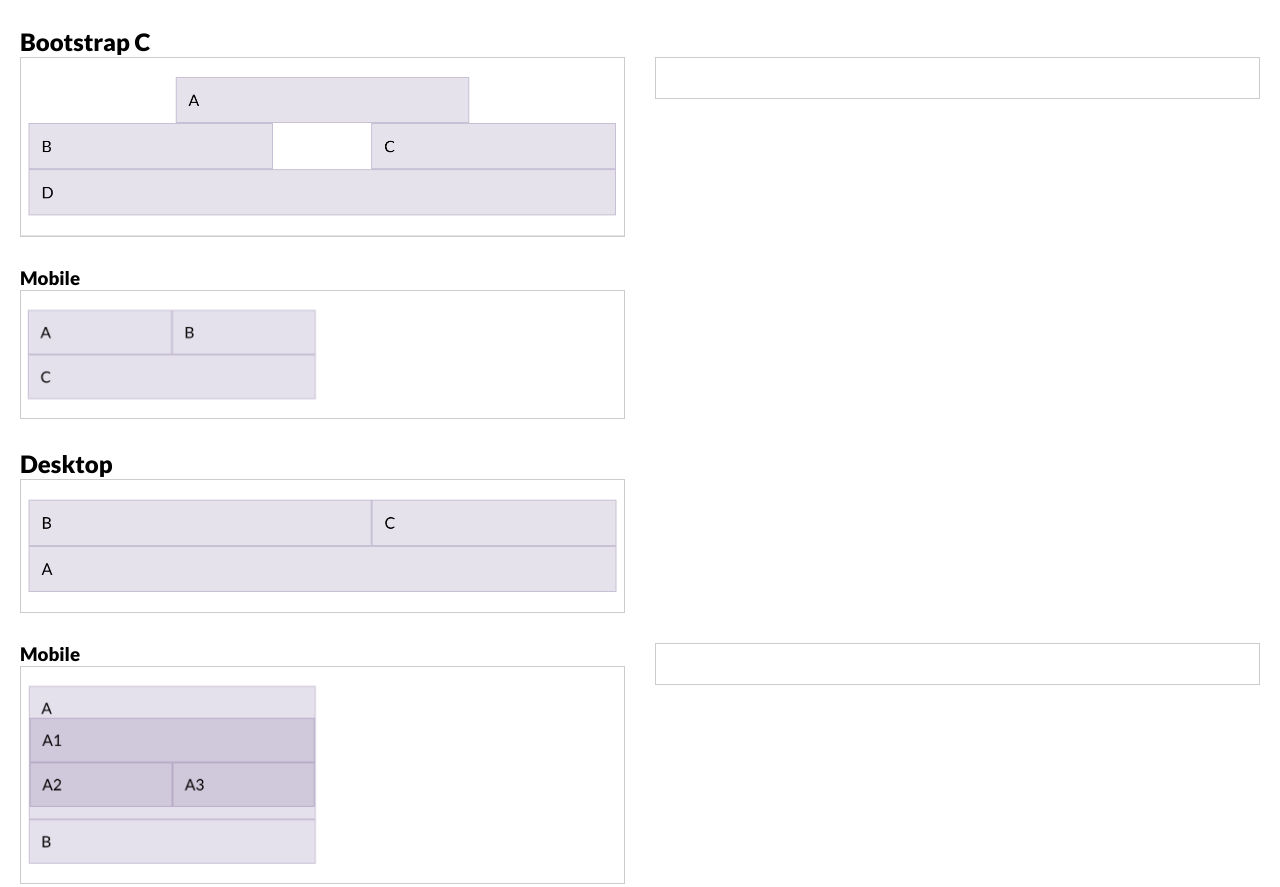
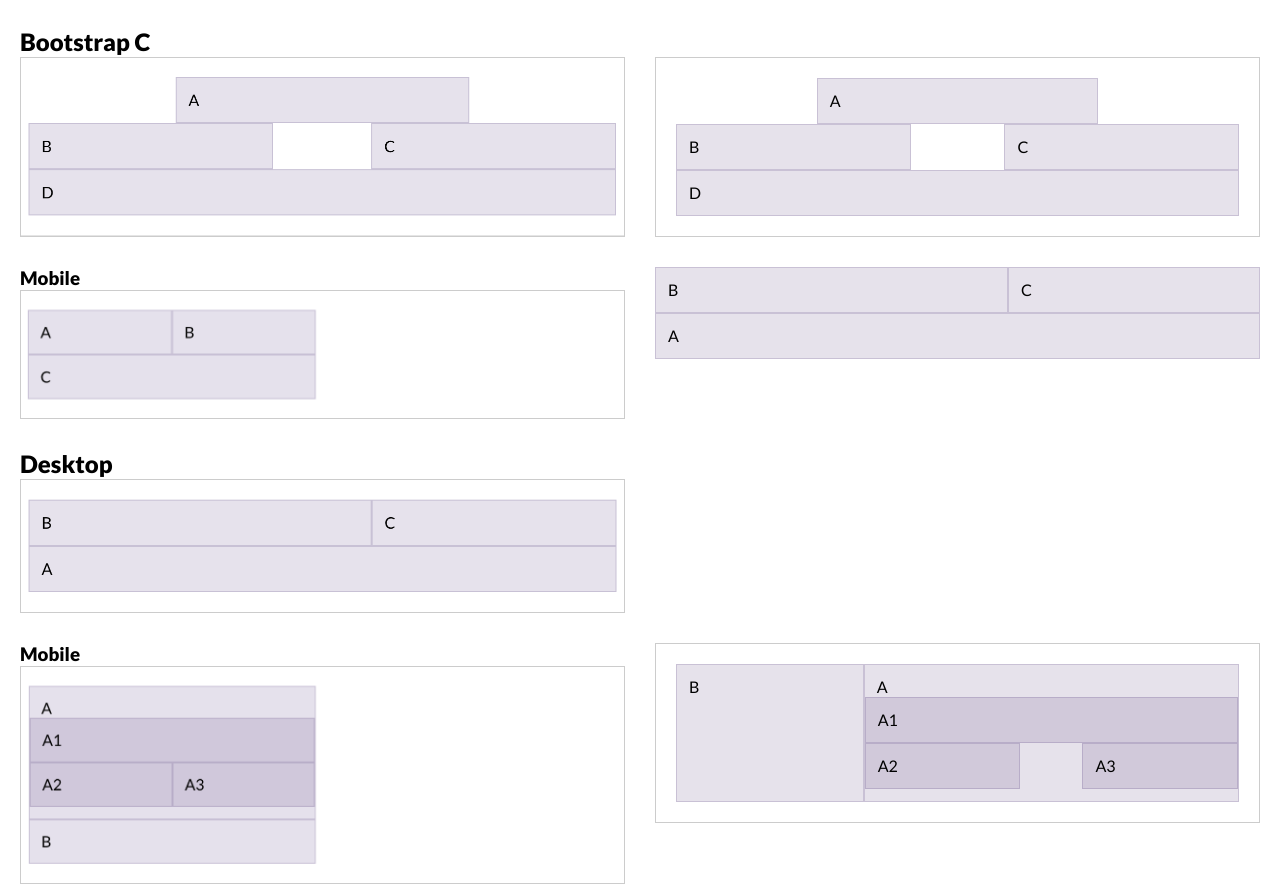
Before and after one commit to nbuntsch/examen-revision, a website built with Parcel: page src/index.html in a window 1280 px wide. Shown: the part 3601-4488 px from the top of the page. Built offline with nearby package versions, Linux system fonts and the light colour scheme.

Commit message:
bootstrap C done

```diff
--- a/src/index.html
+++ b/src/index.html
@@ -238,7 +238,16 @@
               </div>
             </div>
             <div class="l-col-6">
-              <div class="l-exercice"></div>
+              <div class="l-exercice">
+                <div class="container">
+                  <div class="row">
+                    <div class="col-6 offset-3">A</div>
+                    <div class="col-5">B</div>
+                    <div class="col-5 offset-2">C</div>
+                    <div class="col-12">D</div>
+                  </div>
+                </div>
+              </div>
             </div>
           </div>
           <div class="l-row">
@@ -252,7 +261,15 @@
                 <img src="img/bootstrap-c2-desktop.png" />
               </div>
             </div>
-            <div class="l-col-6"></div>
+            <div class="l-col-6">
+              <div class="container">
+                <div class="row">
+                  <div class="col-6 order-lg-3 col-lg-12">A</div>
+                  <div class="col-6 order-lg-1 col-lg-7">B</div>
+                  <div class="col-12 order-lg-2 col-lg-5">C</div>
+                </div>
+              </div>
+            </div>
           </div>
           <div></div>
           <div class="l-row">
@@ -267,7 +284,21 @@
               </div>
             </div>
             <div class="l-col-6">
-              <div class="l-exercice"></div>
+              <div class="l-exercice">
+                <div class="container">
+                  <div class="row">
+                    <div class="col-sm-12 order-lg-2 col-lg-8">
+                      A
+                      <div class="row">
+                        <div class="col-sm-12">A1</div>
+                        <div class="col-sm-6 col-lg-5">A2</div>
+                        <div class="col-sm-6 col-lg-5 offset-lg-2">A3</div>
+                      </div>
+                    </div>
+                    <div class="col-sm-12 order-lg-1 col-lg-4">B</div>
+                  </div>
+                </div>
+              </div>
             </div>
           </div>
         </section>
--- a/src/scss/main.scss
+++ b/src/scss/main.scss
@@ -2,4 +2,5 @@
 @import "layout";
 @import "modules/example";
 @import "modules/flexbox";
+@import "modules/bootstrap";
 @import "bootstrap/scss/bootstrap-grid";
--- /dev/null
+++ b/src/scss/modules/_bootstrap.scss
@@ -0,0 +1,11 @@
+.row + .row {
+  margin-top: 16px;
+}
+
+.row > .col,
+.row > [class^="col-"] {
+  padding-top: 12px;
+  padding-bottom: 12px;
+  background-color: rgba(86, 61, 124, 0.15);
+  border: 1px solid rgba(86, 61, 124, 0.2);
+}
```
